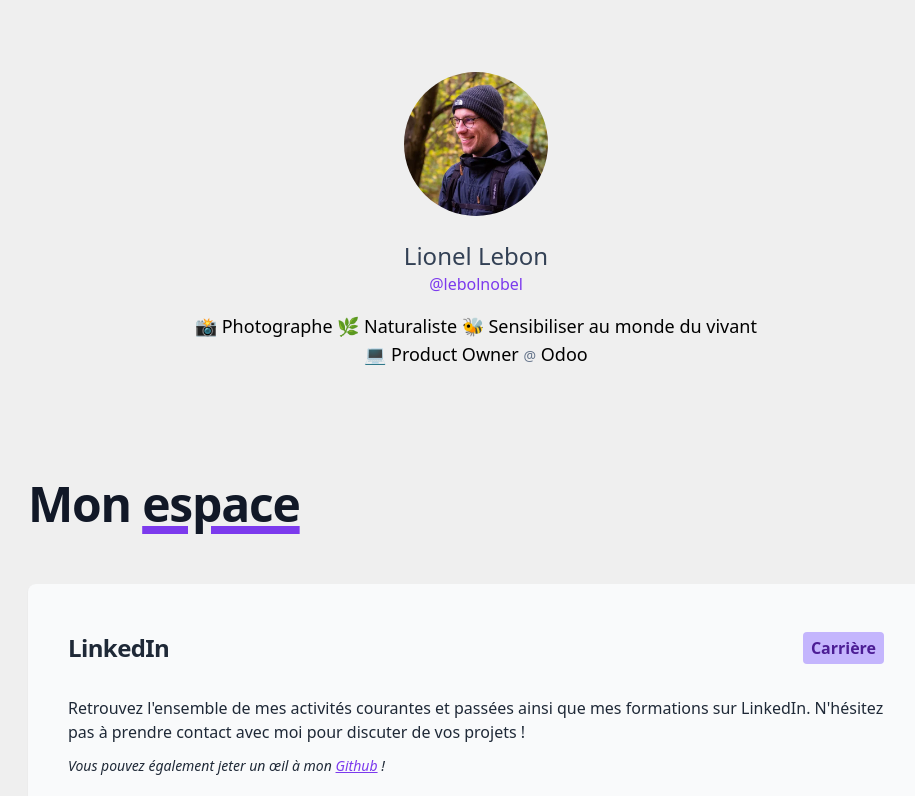
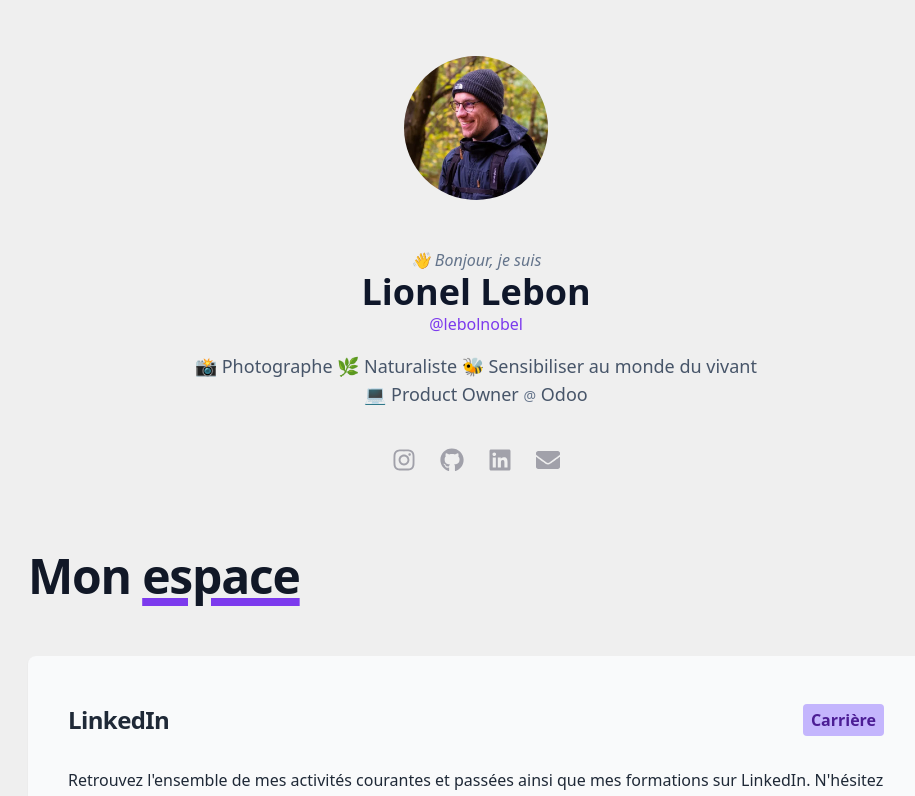
Before and after one commit to lebolnobel/lionellebon.eu, a React (Vite) app: page / in a window 1280 px wide. Shown: the top 796 px of the page, without its empty margins (164-1079 px from the left). Built offline with nearby package versions, Linux system fonts and the light colour scheme.

Commit message:
feat: header, links

```diff
--- a/index.html
+++ b/index.html
@@ -8,14 +8,14 @@
     name="viewport" />
 
   <meta content="Lionel Lebon 📸 Photographe 🌿 Naturaliste 🐝 Sensibiliser au monde du vivant" name="description" />
-  <meta content="Lionel, Lebon, lebolnobel, photographe, naturaliste, natagora, engineer" name="keywords" />
+  <meta content="Lionel, Lebon, lebolnobel, photographe, naturaliste, natagora, software engineer" name="keywords" />
   <meta name="author" content="Lionel Lebon">
 
   <meta property="og:title" content="Lionel Lebon" />
-  <meta property="og:description" content="📸 Photographe🌿 Naturaliste 🐝 Sensibiliser au monde du vivant" />
+  <meta property="og:description" content="📸 Photographe 🌿 Naturaliste 🐝 Sensibiliser au monde du vivant" />
   <meta property="og:url" content="https://lionellebon.be" />
-  <meta property="og:image" content="https://lionellebon.be/assets/img/lionellebon.jpg" />
-  <meta property="og:image:secure_url" content="https://lionellebon.be/assets/img/lionellebon.jpg" />
+  <meta property="og:image" content="/assets/img/lionellebon.jpg" />
+  <meta property="og:image:secure_url" content="/assets/img/lionellebon.jpg" />
 
   <link rel="shortcut icon" href="/assets/favicon.svg">
   <link rel="mask-icon" href="/assets/favicon.svg" color="#000000">
@@ -24,7 +24,7 @@
 
   <link rel="preload" as="image" href="/assets/img/lionellebon.webp">
 
-  <title>Lionel Lebon</title>
+  <title>Lionel Lebon, naturaliste & photographe</title>
 
   <meta name="theme-color" content="#ffffff">
 </head>
--- a/package.json
+++ b/package.json
@@ -18,7 +18,8 @@
   },
   "dependencies": {
     "react": "^18.2.0",
-    "react-dom": "^18.2.0"
+    "react-dom": "^18.2.0",
+    "react-icons": "^5.4.0"
   },
   "devDependencies": {
     "@types/react": "^18.2.66",
--- a/src/app/App.tsx
+++ b/src/app/App.tsx
@@ -34,6 +34,7 @@ const App = (): React.ReactNode => {
                 href="https://github.com/lebolnobel"
                 title="github/lebolnobel"
                 className="underline text-violet-600"
+                rel="noopener noreferrer"
               >
                 Github
               </a>{' '}
@@ -63,6 +64,7 @@ const App = (): React.ReactNode => {
                 href="https://observations.be/users/306204/"
                 title="observations.be/lebolnobel"
                 className="underline text-violet-600"
+                rel="noopener noreferrer"
               >
                 Observations.be
               </a>
@@ -88,6 +90,7 @@ const App = (): React.ReactNode => {
               href="https://github.com/lebolnobel/plecotus-quiz"
               title="github/lebolnobel"
               className="underline text-violet-600"
+              rel="noopener noreferrer"
             >
               GitHub
             </a>
@@ -115,6 +118,7 @@ const App = (): React.ReactNode => {
               href="https://github.com/lebolnobel/rainne-obs"
               title="github/lebolnobel"
               className="underline text-violet-600"
+              rel="noopener noreferrer"
             >
               GitHub
             </a>
--- a/src/app/components/Header.tsx
+++ b/src/app/components/Header.tsx
@@ -1,10 +1,12 @@
 import * as React from 'react';
+import { FaEnvelope, FaGithub, FaInstagram, FaLinkedin } from 'react-icons/fa';
 
 export const Header = (): React.ReactNode => {
   return (
-    <>
+    <div className="text-center space-y-4">
       <h1 style={{ display: 'none' }}>Lionel Lebon</h1>
-      <figure className="rounded-xl p-8 bg-transparent">
+
+      <figure className="rounded-xl m-8 bg-transparent">
         <img
           id="lionellebon"
           src="/assets/img/lionellebon.webp"
@@ -14,21 +16,27 @@ export const Header = (): React.ReactNode => {
           height="512"
           className={`w-36 h-36 transition-transform transform-growth rounded-full mx-auto hover:scale-125 duration-1000`}
         />
-        <div className="pt-6 text-center space-y-4">
-          <figcaption className="font-medium">
-            <div className="text-2xl text-slate-700">Lionel Lebon</div>
+        <figcaption className="font-medium pt-6">
+          <div className="text-md italic text-slate-500 mt-6">
+            👋 Bonjour, je suis
+          </div>
+          <div className="text-4xl font-extrabold text-slate-900">
+            Lionel Lebon
+          </div>
           <div>
             <a
               href="https://www.instagram.com/lebolnobel"
               title="instagram/lebolnobel"
               className="hover:underline text-violet-600"
+              rel="noopener noreferrer"
             >
               @lebolnobel
             </a>
           </div>
         </figcaption>
+      </figure>
 
-          <blockquote>
+      <div className="text-slate-600">
         <p className="text-lg center ">
           📸 Photographe 🌿 Naturaliste 🐝 Sensibiliser au monde du vivant
         </p>
@@ -36,9 +44,45 @@ export const Header = (): React.ReactNode => {
           💻 Product Owner <span className="text-sm text-slate-500">@</span>{' '}
           Odoo
         </p>
-          </blockquote>
       </div>
-      </figure>
-    </>
+
+      <div className="pt-6 flex justify-center gap-6">
+        <a
+          href="https://instagram.com/lebolnobel"
+          rel="noopener noreferrer"
+          title="instagram/lebolnobel"
+          className="text-zinc-400 hover:text-violet-600 transition-colors duration-200"
+        >
+          <FaInstagram size="24" />
+        </a>
+
+        <a
+          href="https://github.com/lebolnobel"
+          rel="noopener noreferrer"
+          title="github/lebolnobel"
+          className="text-zinc-400 hover:text-violet-600 transition-colors duration-200"
+        >
+          <FaGithub size="24" />
+        </a>
+
+        <a
+          href="https://www.linkedin.com/in/lionellebon"
+          rel="noopener noreferrer"
+          title="LinkedIn/lionellebon"
+          className="text-zinc-400 hover:text-violet-600 transition-colors duration-200"
+        >
+          <FaLinkedin size="24" />
+        </a>
+
+        <a
+          href="mailto:me [AT] lionellebon.eu"
+          rel="noopener noreferrer"
+          title="Contactez-moi"
+          className="text-zinc-400 hover:text-violet-600 transition-colors duration-200"
+        >
+          <FaEnvelope size="24" />
+        </a>
+      </div>
+    </div>
   );
 };
--- a/src/styles/styles.css
+++ b/src/styles/styles.css
@@ -588,6 +588,14 @@ video {
   }
 }
 
+.m-6 {
+  margin: 1.5rem;
+}
+
+.m-8 {
+  margin: 2rem;
+}
+
 .mx-auto {
   margin-left: auto;
   margin-right: auto;
@@ -605,6 +613,22 @@ video {
   margin-top: 2rem;
 }
 
+.mb-6 {
+  margin-bottom: 1.5rem;
+}
+
+.mt-6 {
+  margin-top: 1.5rem;
+}
+
+.mt-12 {
+  margin-top: 3rem;
+}
+
+.mt-16 {
+  margin-top: 4rem;
+}
+
 .flex {
   display: flex;
 }
@@ -613,12 +637,24 @@ video {
   height: 9rem;
 }
 
+.h-6 {
+  height: 1.5rem;
+}
+
 .w-36 {
   width: 9rem;
 }
 
+.w-6 {
+  width: 1.5rem;
+}
+
 .max-w-4xl {
   max-width: 56rem;
+}
+
+.transform {
+  transform: translate(var(--tw-translate-x), var(--tw-translate-y)) rotate(var(--tw-rotate)) skewX(var(--tw-skew-x)) skewY(var(--tw-skew-y)) scaleX(var(--tw-scale-x)) scaleY(var(--tw-scale-y));
 }
 
 .flex-wrap {
@@ -629,8 +665,16 @@ video {
   align-items: center;
 }
 
+.justify-center {
+  justify-content: center;
+}
+
 .justify-between {
   justify-content: space-between;
+}
+
+.gap-6 {
+  gap: 1.5rem;
 }
 
 .space-y-4 > :not([hidden]) ~ :not([hidden]) {
@@ -719,6 +763,14 @@ video {
   padding-top: 1.5rem;
 }
 
+.pb-8 {
+  padding-bottom: 2rem;
+}
+
+.pt-16 {
+  padding-top: 4rem;
+}
+
 .text-center {
   text-align: center;
 }
@@ -748,12 +800,26 @@ video {
   line-height: 1rem;
 }
 
+.text-xl {
+  font-size: 1.25rem;
+  line-height: 1.75rem;
+}
+
+.text-7xl {
+  font-size: 4.5rem;
+  line-height: 1;
+}
+
 .font-bold {
   font-weight: 700;
 }
 
 .font-medium {
   font-weight: 500;
+}
+
+.font-extrabold {
+  font-weight: 800;
 }
 
 .italic {
@@ -803,6 +869,21 @@ video {
   color: rgb(76 29 149 / var(--tw-text-opacity));
 }
 
+.text-slate-600 {
+  --tw-text-opacity: 1;
+  color: rgb(71 85 105 / var(--tw-text-opacity));
+}
+
+.text-zinc-400 {
+  --tw-text-opacity: 1;
+  color: rgb(161 161 170 / var(--tw-text-opacity));
+}
+
+.text-slate-900 {
+  --tw-text-opacity: 1;
+  color: rgb(15 23 42 / var(--tw-text-opacity));
+}
+
 .underline {
   text-decoration-line: underline;
 }
@@ -827,8 +908,22 @@ video {
   transition-duration: 150ms;
 }
 
+.transition-colors {
+  transition-property: color, background-color, border-color, text-decoration-color, fill, stroke;
+  transition-timing-function: cubic-bezier(0.4, 0, 0.2, 1);
+  transition-duration: 150ms;
+}
+
 .duration-1000 {
   transition-duration: 1000ms;
+}
+
+.duration-300 {
+  transition-duration: 300ms;
+}
+
+.duration-200 {
+  transition-duration: 200ms;
 }
 
 html {
@@ -843,6 +938,16 @@ body {
   --tw-scale-x: 1.25;
   --tw-scale-y: 1.25;
   transform: translate(var(--tw-translate-x), var(--tw-translate-y)) rotate(var(--tw-rotate)) skewX(var(--tw-skew-x)) skewY(var(--tw-skew-y)) scaleX(var(--tw-scale-x)) scaleY(var(--tw-scale-y));
+}
+
+.hover\:text-green-500:hover {
+  --tw-text-opacity: 1;
+  color: rgb(34 197 94 / var(--tw-text-opacity));
+}
+
+.hover\:text-violet-600:hover {
+  --tw-text-opacity: 1;
+  color: rgb(124 58 237 / var(--tw-text-opacity));
 }
 
 .hover\:underline:hover {
```
Also changed, not shown: 1 other file (tests, documents, lock files or other folders). Lines whose indentation alone changed are shown as unchanged.
